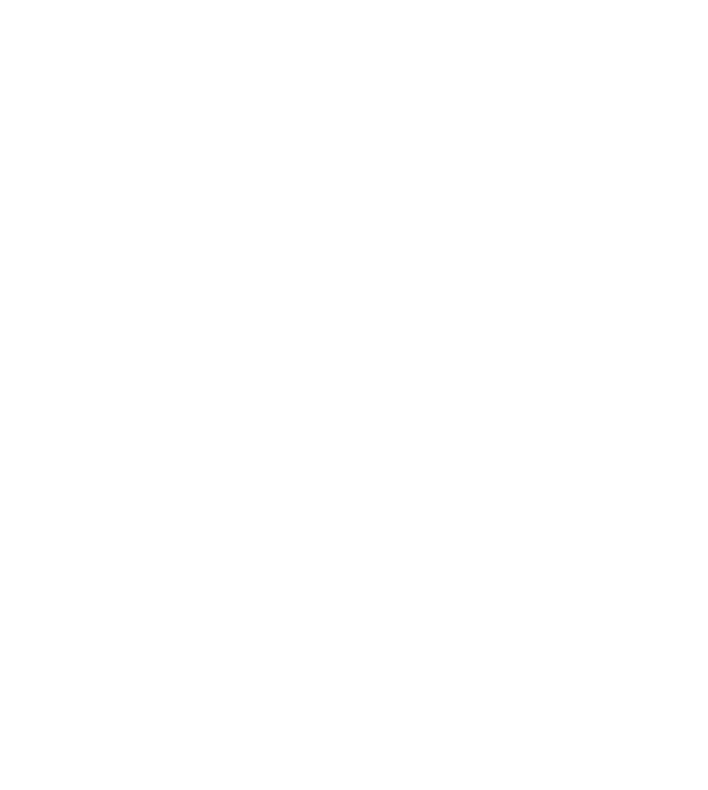
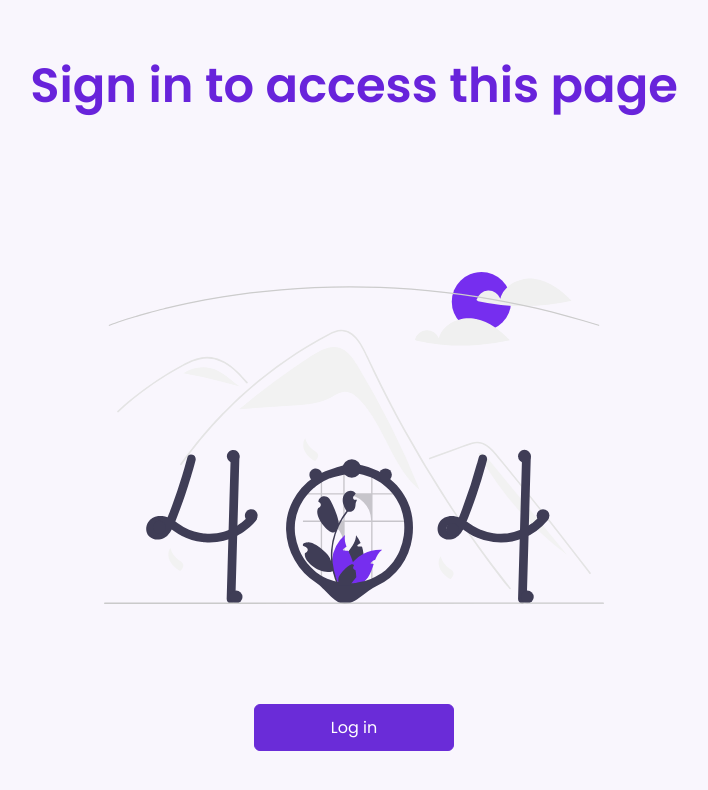
Before and after one commit to pimentajr/crud-task-manager, a React (Create React App) app in the folder frontend/: page /manager in a window 1280 px wide. Shown: the top 790 px of the page, without its empty margins (286-994 px from the left). Built offline with nearby package versions, Linux system fonts and the light colour scheme.

Commit message:
create: page not found

```diff
--- a/frontend/src/Pages/Login/Login.jsx
+++ b/frontend/src/Pages/Login/Login.jsx
@@ -1,14 +1,19 @@
-import React, { useState } from "react";
+import React, { useState, useEffect } from "react";
 import Wellcome from '../../images/organizing_projects.svg';
 import Data from '../../images/data.svg';
-import FormSignup from "../../components/FormSignup";
-import FormLogin from "../../components/FormLogin";
+import FormSignup from "../../components/Login/FormSignup";
+import FormLogin from "../../components/Login/FormLogin";
 import { ToastContainer } from 'react-toastify';
 import 'react-toastify/dist/ReactToastify.css';
 import './Login.css';
 
 export default function Login() {
   const [sign, setSign] = useState(false);
+
+  useEffect(() => {
+    const token = JSON.parse(localStorage.getItem('key'));
+    token && (window.location.href = `${window.origin}/manager`);
+  });
 
   const selectScreen = (bool) => {
     setSign(bool);
--- a/frontend/src/Pages/Manager/Manager.css
+++ b/frontend/src/Pages/Manager/Manager.css
@@ -0,0 +1,40 @@
+.notfound-container {
+  display: flex;
+  flex-direction: column;
+  align-items: center;
+  height: 100vh;
+  width: 100vw;
+  background-color: #F9F6FD;
+}
+
+.notfound-container h1 {
+  color: #6823DB;
+  font-size: 48px;
+  font-weight: 600;
+  padding: 50px;
+}
+
+.notfound-container img {
+  margin-top: 100px;
+  width: 500px;
+}
+
+.link-btn {
+  width: 200px;
+  text-align: center;
+  margin: 100px 0;
+  padding: 10px;
+  border: 1px solid #6A2CD8;
+  border-radius: 6px;
+  color: white;
+  background-color: #6A2CD8;
+  transition: 0.5s;
+  text-decoration: none;
+}
+
+.link-btn:hover {
+  border: 1px solid #6A2CD8;
+  color: #6A2CD8;
+  background-color: transparent;
+  transition: 0.5s;
+}
--- a/frontend/src/Pages/Manager/Manager.js
+++ b/frontend/src/Pages/Manager/Manager.js
@@ -1,9 +1,14 @@
-import React from 'react'
+import React from 'react';
+import NotFound from '../../components/Manager/NotFound';
+import Dashboard from '../../components/Manager/Dashboard';
+import './Manager.css';
 
 export default function Manager() {
+  const token = JSON.parse(localStorage.getItem('key'));
+  console.log(token)
   return (
     <div>
-
+      { token ? <Dashboard /> : <NotFound />}
     </div>
   )
 }
--- a/frontend/src/components/FormLogin.js
+++ b/frontend/src/components/Login/FormLogin.js
@@ -1,6 +1,6 @@
 import React, { useState } from "react";
 import { toast } from 'react-toastify';
-import { fetchLogin } from '../helpers/fetch';
+import { fetchLogin } from '../../helpers/fetch';
 
 export default function FormLogin({ selectScreen }) {
   const [user, setUser] = useState({ email: '', password: '' });
@@ -25,6 +25,7 @@
       setUser({ email: '', password: '' })
       localStorage.setItem('key', JSON.stringify(token));
       toast.success('Login Success', toastSettings);
+      window.location.href = `${window.origin}/manager`;
     }
   }
 
--- a/frontend/src/components/FormSignup.js
+++ b/frontend/src/components/Login/FormSignup.js
@@ -1,6 +1,6 @@
 import React, { useState } from "react";
 import { toast } from 'react-toastify';
-import { fetchSignup } from '../helpers/fetch';
+import { fetchSignup } from '../../helpers/fetch';
 
 export default function FormSignup({ selectScreen }) {
   const [register, setRegister] = useState({ name: '', email: '', password: '' });
--- /dev/null
+++ b/frontend/src/components/Manager/Dashboard.js
@@ -0,0 +1,9 @@
+import React from 'react'
+
+export default function Dashboard() {
+  return (
+    <div>
+      <h1>Dashboard</h1>
+    </div>
+  )
+}
--- /dev/null
+++ b/frontend/src/components/Manager/NotFound.js
@@ -0,0 +1,13 @@
+import React from 'react';
+import NotFoundImage from '../../images/not-found.svg';
+import {Link } from 'react-router-dom';
+
+export default function NotFound() {
+  return (
+    <div className="notfound-container">
+      <h1>Sign in to access this page</h1>
+      <img src={NotFoundImage} alt="Not Found" />
+      <Link className="link-btn" to="/">Log in</Link>
+    </div>
+  )
+}
```
Also changed, not shown: frontend/src/images/not-found.svg (added).
